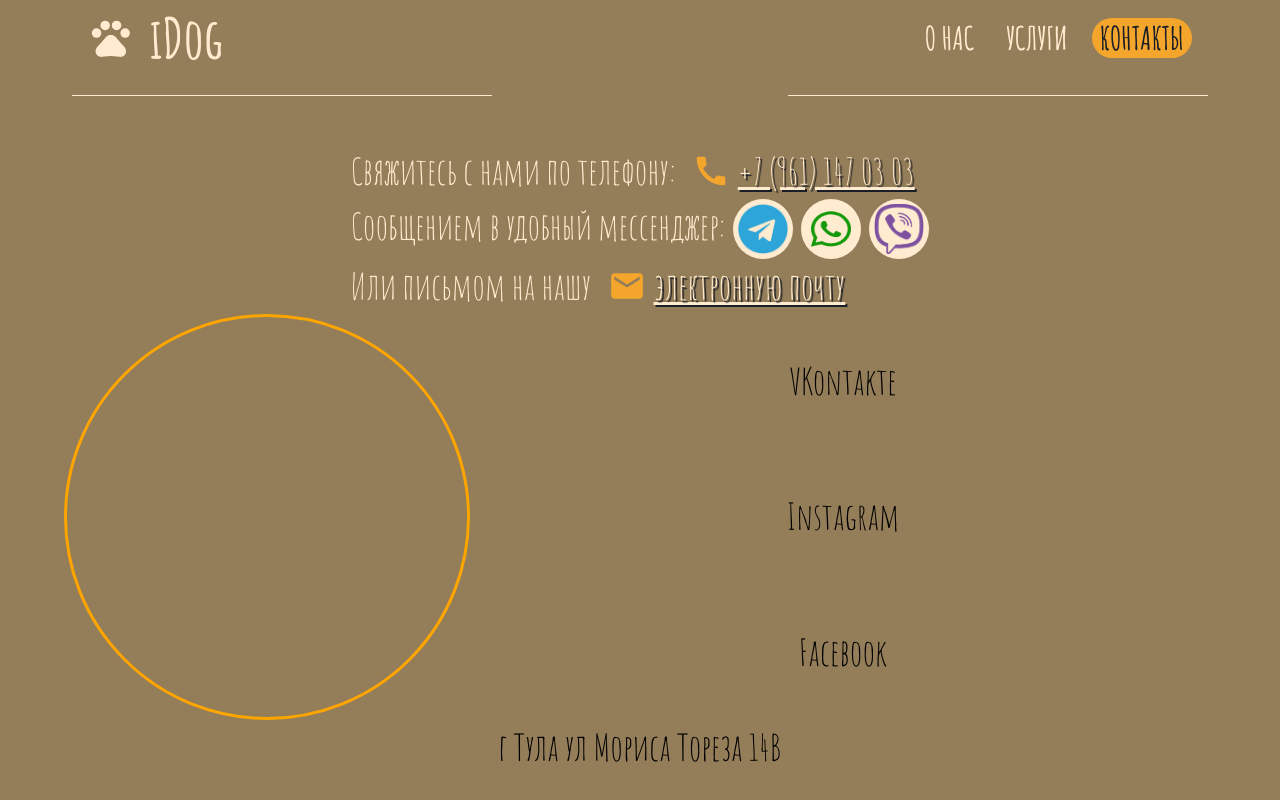
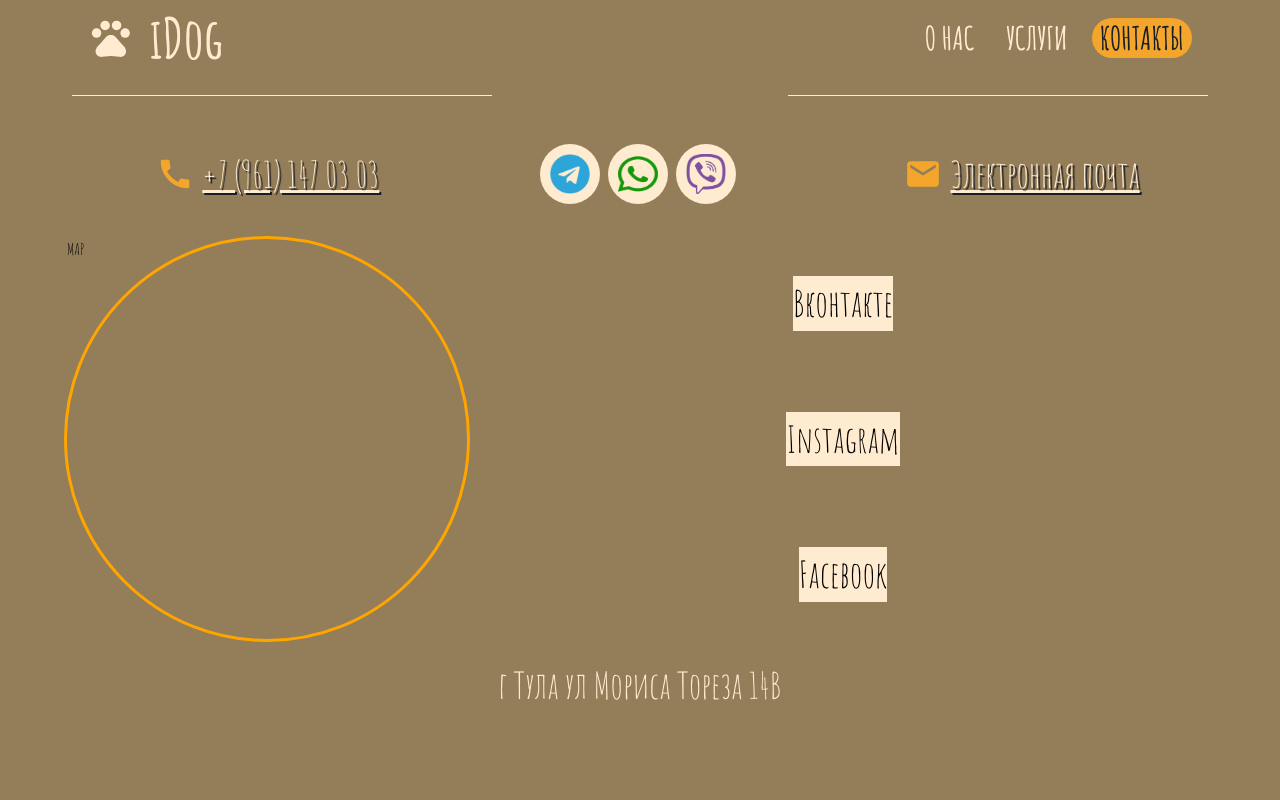
Before and after one commit to RojkovYury/idog, a Next.js app: page / in a window 1280 px wide. Shown: the part 3586-4386 px from the top of the page. Built offline with nearby package versions, Linux system fonts and the light colour scheme.

Commit message:
contacts modules

```diff
--- a/src/app/components/contacts-main.tsx
+++ b/src/app/components/contacts-main.tsx
@@ -1,140 +1,38 @@
-import Link from 'next/link';
 import { Box, IconButton, Typography } from "@mui/material";
-import CallIcon from '@mui/icons-material/Call';
 import { clr } from "../colors";
+import ContactsPhone from './contacts-main/contacts-phone';
 import ContactsModal from "./contacts-main/contacts-modal";
-import Image from 'next/image';
+import ContactsSocial from "./contacts-main/contacts-social";
 
 export default function ContactsMain() {
   return (
     <Box sx={{ position: 'relative', display: 'flex', flexDirection: 'column', alignItems: 'center' }}>
 
-      <Box sx={{ color: clr.light }}>
-
-        <Box sx={{ display: 'flex' }}>
-          <Typography>Свяжитесь с нами по телефону:</Typography>
-          <Box
-            component={Link}
-            href={'tel:+79611470303'}
-            sx={{
-              display: 'flex',
-              justifyContent: 'center',
-              alignItems: 'center',
-              backgroundColor: 'inherit',
-              color: clr.light,
-              transition: 'all 0.3s',
-              textShadow: `2px 2px 1px ${clr.dark}`,
-              ml: 2,
-              "&:hover": {
-                backgroundColor: 'inherit',
-                color: clr.groundPrimary,
-                scale: '1.1',
-              }
-            }}
-          >
-            <CallIcon sx={{ fontSize: ['24px', '24px', '38px', '38px'], mr: 1, color: clr.groundPrimary }}/>
-            <Typography> +7 (961) 147 03 03</Typography>
-          </Box>
-        </Box>
-
-        <Box sx={{ display: 'flex' }}>
-          <Typography>Сообщением в удобный мессенджер:</Typography>
-
-          <IconButton
-            href='https://t.me/Elizaveta_Rozhkova'
-            target='_blank'
-            size='small'
-            sx={{
-              ml: 1,
-              backgroundColor: clr.light,
-              "&:hover": {
-                scale: '1.2',
-                transition: 'all 0.3s',
-                zIndex: 50,
-                backgroundColor: clr.light,
-              }
-            }}
-          >
-            <Box
-              sx={{
-                width: '50px',
-                height: '50px',
-                background: `url('/images/contacts/static/tg.png')`,
-                backgroundSize: '50px 50px',
-              }}
-            />
-          </IconButton>
-
-          <IconButton
-            href='https://wa.me/79611470303'
-            target='_blank'
-            size='small'
-            sx={{
-              ml: 1,
-              backgroundColor: clr.light,
-              "&:hover": {
-                scale: '1.2',
-                transition: 'all 0.3s',
-                zIndex: 50,
-                backgroundColor: clr.light,
-              }
-            }}
-          >
-            <Box
-              sx={{
-                width: '50px',
-                height: '50px',
-                background: `url('/images/contacts/static/wa.png')`,
-                backgroundSize: '40px 40px',
-                backgroundRepeat: 'no-repeat',
-                backgroundPosition: 'center',
-              }}
-            />
-          </IconButton>
-
-          <IconButton
-            href='viber://chat?number=%2B79611470303'
-            target='_blank'
-            size='small'
-            sx={{
-              ml: 1,
-              backgroundColor: clr.light,
-              "&:hover": {
-                scale: '1.2',
-                transition: 'all 0.3s',
-                zIndex: 50,
-                backgroundColor: clr.light,
-              }
-            }}
-          >
-            <Box
-              sx={{
-                width: '50px',
-                height: '50px',
-                background: `url('/images/contacts/static/vb.png')`,
-                backgroundSize: '50px 50px',
-              }}
-            />
-          </IconButton>
-
-        </Box>
-
+      <Box sx={{ color: clr.light, width: '100%', display: 'flex', justifyContent: 'space-around', mb: 4 }}>
+        <ContactsPhone />
+        <ContactsSocial />
         <ContactsModal />
-
       </Box>
 
       <Box sx={{ display: 'flex', flexDirection: 'row', justifyContent: 'flex-start', width: '100%' }}>
 
-        <Box sx={{ width: '400px', minWidth: '400px',  height: '400px', minHeight: '400px', border: '3px solid orange', borderRadius: '50%' }}></Box>
+        <Box sx={{ width: '400px', minWidth: '400px',  height: '400px', minHeight: '400px', border: '3px solid orange', borderRadius: '50%' }}>
+          MAP
+        </Box>
+
         <Box sx={{ display: 'flex', flexDirection: 'column', alignItems: 'center', justifyContent: 'space-around', width: '100%' }}>
-          <Typography>VKontakte</Typography>
-          <Typography>Instagram</Typography>
-          <Typography>Facebook</Typography>
+
+          <Box sx={{ backgroundColor: clr.light }}><Typography>Вконтакте</Typography></Box>
+          <Box sx={{ backgroundColor: clr.light }}><Typography>Instagram</Typography></Box>
+          <Box sx={{ backgroundColor: clr.light }}><Typography>Facebook</Typography></Box>
+
         </Box>
 
       </Box>
 
-      <Typography>г Тула ул Мориса Тореза 14В</Typography>
+      <Box sx={{ color: clr.light, width: '100%', display: 'flex', justifyContent: 'center', mt: 2 }}>
+        <Typography>г Тула ул Мориса Тореза 14В</Typography>
+      </Box>
 
     </Box>
   )
--- a/src/app/components/contacts-main/contacts-modal.tsx
+++ b/src/app/components/contacts-main/contacts-modal.tsx
@@ -1,5 +1,4 @@
 import { useState } from "react";
-import Link from 'next/link';
 import { Modal, Box, Button, TextField, Typography } from "@mui/material";
 import EmailIcon from '@mui/icons-material/Email';
 import { clr } from "../../colors";
@@ -13,7 +12,6 @@ export default function ContactsModal() {
     <>
       <Box sx={{ display: 'flex' }}>
 
-        <Typography>Или письмом на нашу</Typography>
         <Box
           onClick={handleOpen}
           sx={{
@@ -35,7 +33,7 @@ export default function ContactsModal() {
           }}
         >
           <EmailIcon sx={{ fontSize: ['24px', '24px', '38px', '38px'], mr: 1, color: clr.groundPrimary }}/>
-          <Typography>электронную почту</Typography>
+          <Typography>Электронная почта</Typography>
         </Box>
 
       </Box>
--- /dev/null
+++ b/src/app/components/contacts-main/contacts-phone.tsx
@@ -0,0 +1,34 @@
+import Link from 'next/link';
+import { Box, Typography } from "@mui/material";
+import CallIcon from '@mui/icons-material/Call';
+import { clr } from "../../colors";
+
+export default function ContactsPhone() {
+
+  return(
+      <Box sx={{ display: 'flex' }}>
+          <Box
+            component={Link}
+            href={'tel:+79611470303'}
+            sx={{
+              display: 'flex',
+              justifyContent: 'center',
+              alignItems: 'center',
+              backgroundColor: 'inherit',
+              color: clr.light,
+              transition: 'all 0.3s',
+              textShadow: `2px 2px 1px ${clr.dark}`,
+              ml: 2,
+              "&:hover": {
+                backgroundColor: 'inherit',
+                color: clr.groundPrimary,
+                scale: '1.1',
+              }
+            }}
+          >
+            <CallIcon sx={{ fontSize: ['24px', '24px', '38px', '38px'], mr: 1, color: clr.groundPrimary }}/>
+            <Typography> +7 (961) 147 03 03</Typography>
+          </Box>
+        </Box>
+  )
+}
--- /dev/null
+++ b/src/app/components/contacts-main/contacts-social.tsx
@@ -0,0 +1,64 @@
+import { Box, IconButton } from "@mui/material";
+import { clr } from "../../colors";
+
+const iconButtonStyle = {
+  ml: 1,
+  backgroundColor: clr.light,
+  "&:hover": {
+    scale: '1.2',
+    transition: 'all 0.3s',
+    zIndex: 50,
+    backgroundColor: clr.light,
+  }
+}
+
+const iconButtonBoxStyle = {
+  width: '50px',
+  height: '50px',
+  backgroundSize: '40px 40px',
+  backgroundRepeat: 'no-repeat',
+  backgroundPosition: 'center',
+}
+
+export default function ContactsSocial() {
+  return(
+    <Box sx={{ display: 'flex' }}>
+
+      <IconButton
+        href='https://t.me/Elizaveta_Rozhkova'
+        target='_blank'
+        size='small'
+        sx={iconButtonStyle}
+      >
+        <Box
+          sx={{
+            background: `url('/images/contacts/static/tg.png')`, ...iconButtonBoxStyle }}
+        />
+      </IconButton>
+
+      <IconButton
+        href='https://wa.me/79611470303'
+        target='_blank'
+        size='small'
+        sx={iconButtonStyle}
+      >
+        <Box
+          sx={{
+            background: `url('/images/contacts/static/wa.png')`, ...iconButtonBoxStyle }}
+        />
+      </IconButton>
+
+      <IconButton
+        href='viber://chat?number=%2B79611470303'
+        target='_blank'
+        size='small'
+        sx={iconButtonStyle}
+      >
+        <Box
+          sx={{ background: `url('/images/contacts/static/vb.png')`, ...iconButtonBoxStyle }}
+        />
+      </IconButton>
+
+    </Box>
+  )
+}
```
Also changed, not shown: public/images/contacts/start.jpg (added).
